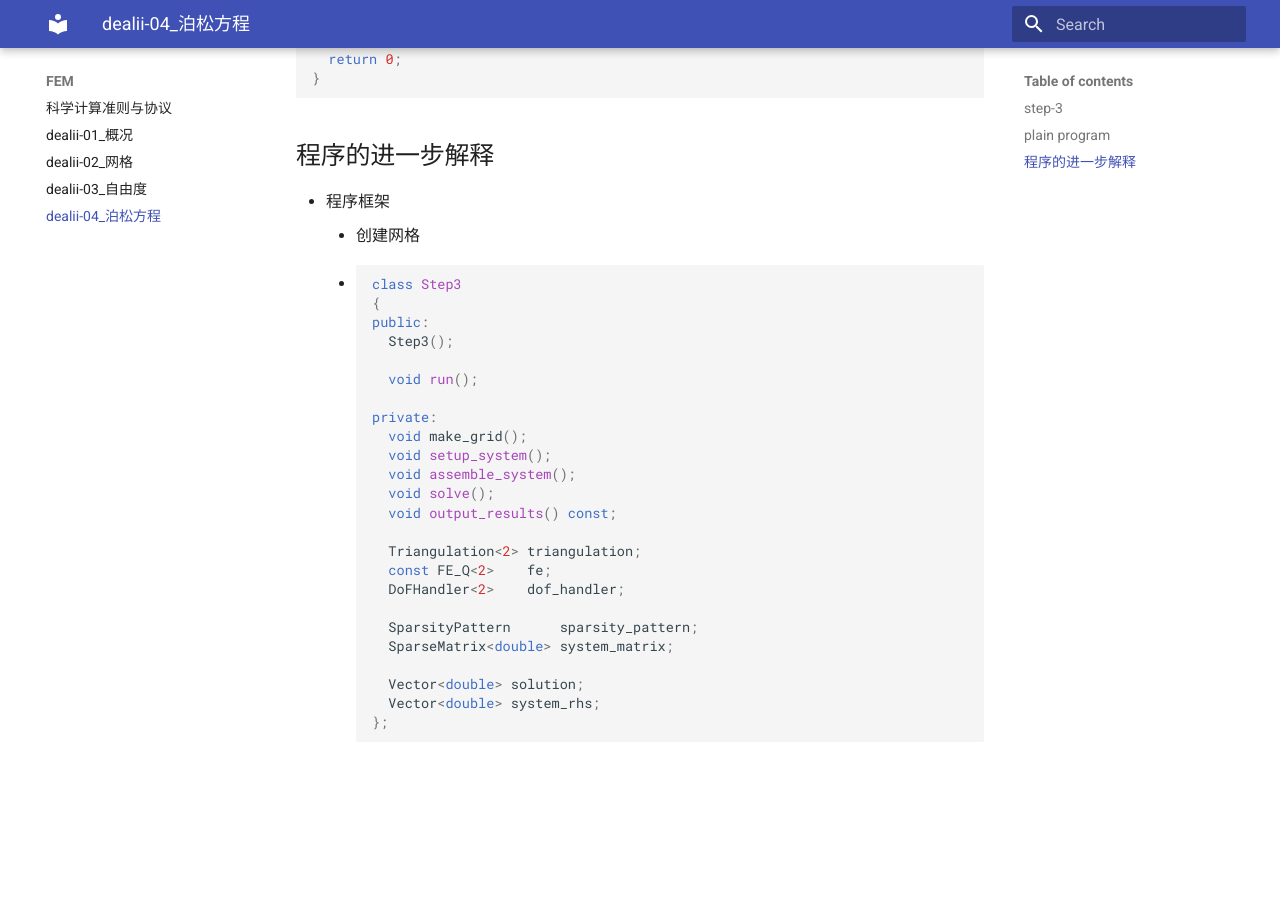
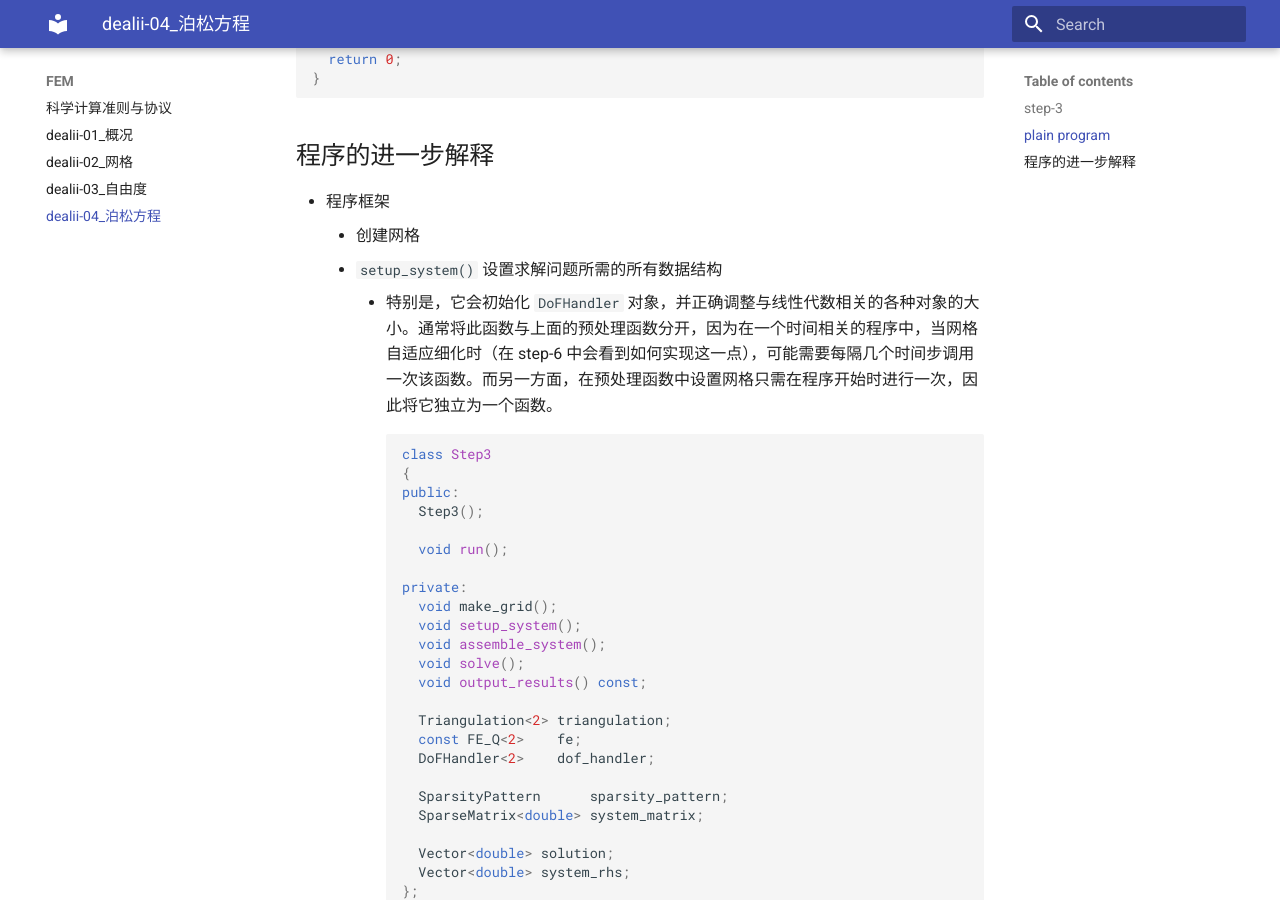
Before and after one commit to ymma98/technotes, an MkDocs documentation site: the page built from docs/FEM/dealii-04_泊松方程.md, in a window 1280 px wide and 900 px high, scrolled down 10304 px. Built offline with MkDocs 1.6.1 and Material for MkDocs 9.7.7, drawn with Linux system fonts in a browser that asks for light colours; formulas are drawn with MathJax 3; before the commit the page ends 11094 px from its top, so only the background shows below that; part of the change alters nothing that is shown.

Commit message:
docs/FEM/dealii-04_泊松方程.md updated from https://stackedit.cn/

````diff
--- a/docs/FEM/dealii-04_泊松方程.md
+++ b/docs/FEM/dealii-04_泊松方程.md
@@ -420,7 +420,8 @@ int main()
 
 * 程序框架
 	* 创建网格
-	*
+	* `setup_system()` 设置求解问题所需的所有数据结构
+		* 特别是，它会初始化 `DoFHandler` 对象，并正确调整与线性代数相关的各种对象的大小。通常将此函数与上面的预处理函数分开，因为在一个时间相关的程序中，当网格自适应细化时（在 step-6 中会看到如何实现这一点），可能需要每隔几个时间步调用一次该函数。而另一方面，在预处理函数中设置网格只需在程序开始时进行一次，因此将它独立为一个函数。
 ```cpp
 class Step3
 {
@@ -451,7 +452,7 @@ private:
 
 
 <!--stackedit_data:
-eyJoaXN0b3J5IjpbLTE4OTg0ODQxNzMsMTkyNjY2MzI3OSwxMD
-I0OTAwMDYyLC0xNzIzMTI5Mjk0LDE5NTA5ODkzODgsLTQ2MDk3
-MDU3XX0=
+eyJoaXN0b3J5IjpbLTE1ODYyNzE3ODYsLTE4OTg0ODQxNzMsMT
+kyNjY2MzI3OSwxMDI0OTAwMDYyLC0xNzIzMTI5Mjk0LDE5NTA5
+ODkzODgsLTQ2MDk3MDU3XX0=
 -->
````
